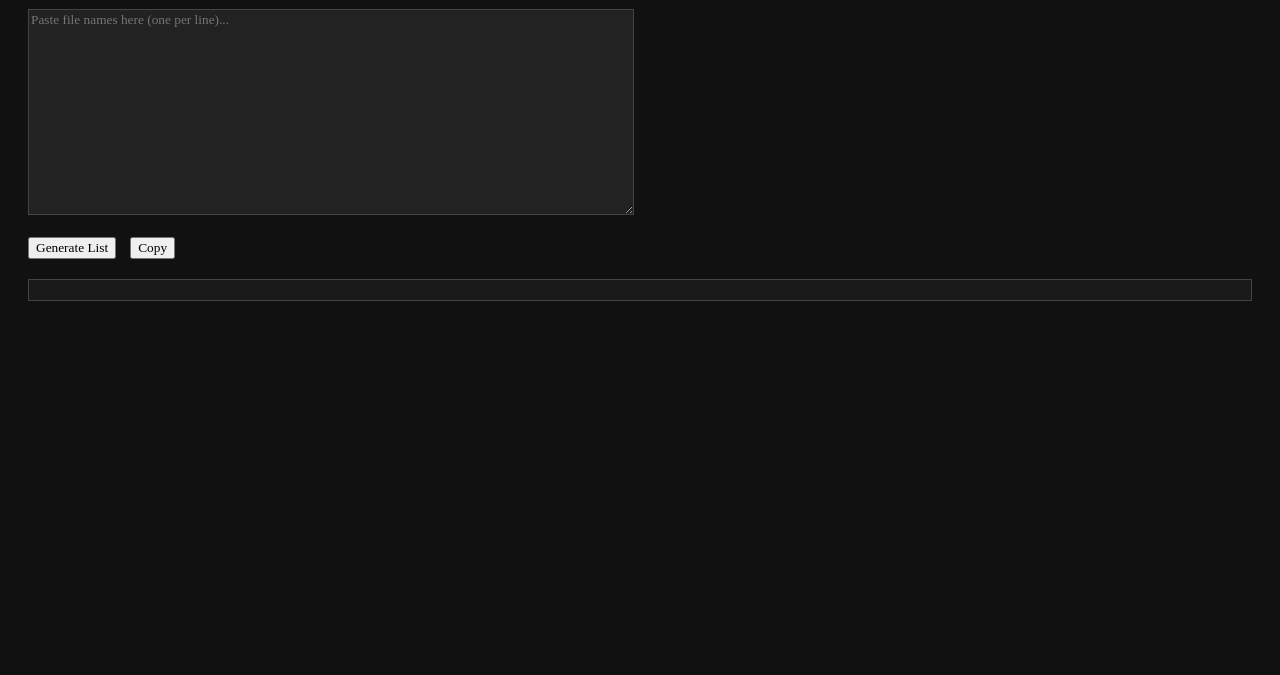
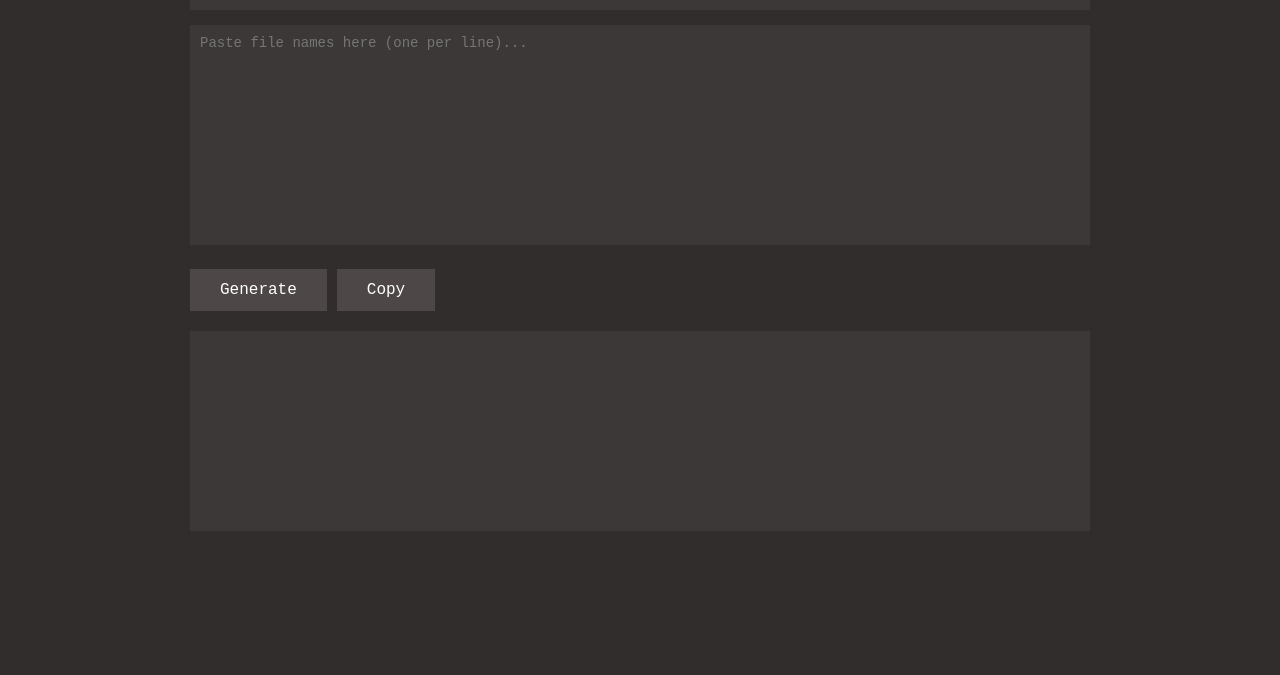
Before and after one commit to SugarPancakke/ScriptDiff, a plain HTML site: page tools/list.html in a window 1280 px wide. Shown: the part 125-800 px from the top of the page. Drawn offline with Linux system fonts and the light colour scheme.

Commit message:
Update list.html

```diff
--- a/tools/list.html
+++ b/tools/list.html
@@ -6,32 +6,82 @@
 
 <style>
   body {
-    background: #111;
+    margin: 0;
+    background: #322d2d;
     color: white;
-    font-family: "Times New Roman", serif;
-    padding: 20px;
+    display: flex;
+    justify-content: center;
+    font-family: monospace;
+  }
+
+  .wrapper {
+    width: 95%;
+    max-width: 900px;
+    margin-top: 40px;
+  }
+
+  h2 {
+    text-align: center;
+    font-weight: normal;
+  }
+
+  input[type="file"] {
+    background: #3d3838;
+    color: white;
+    border: none;
+    padding: 10px;
+    width: 100%;
+    box-sizing: border-box;
+    font-family: monospace;
   }
 
   textarea {
-    width: 600px;
-    height: 200px;
-    background: #222;
+    width: 100%;
+    height: 220px;
+    background: #3d3838;
     color: white;
-    font-family: "Times New Roman", serif;
-    border: 1px solid #444;
+    border: none;
+    padding: 10px;
+    box-sizing: border-box;
+    font-family: monospace;
+    font-size: 14px;
+    resize: none;
+  }
+
+  .buttons {
+    display: flex;
+    gap: 10px;
+    margin: 20px 0;
   }
 
   button {
-    font-family: "Times New Roman", serif;
-    margin-right: 10px;
+    background: #4d4747;
+    color: white;
+    border: none;
+    padding: 12px 30px;
     cursor: pointer;
+    font-size: 16px;
+    font-family: monospace;
+  }
+
+  button:hover {
+    background: #5a5454;
+  }
+
+  #copyStatus {
+    margin-left: 10px;
+    color: #ccc;
+    font-size: 14px;
   }
 
   #output {
-    margin-top: 20px;
+    background: #3d3838;
     padding: 10px;
-    border: 1px solid #444;
-    background: #1a1a1a;
+    min-height: 200px;
+    white-space: pre-wrap;
+    font-family: monospace;
+    overflow-x: auto;
+    box-sizing: border-box;
   }
 
   #output ul {
@@ -40,13 +90,44 @@ button {
   }
 
   #output li {
-    color: white;
     margin-bottom: 4px;
+  }
+
+  /* DARK SCROLLBAR (MATCH OTHER SCRIPTS) */
+  textarea::-webkit-scrollbar,
+  #output::-webkit-scrollbar {
+    width: 10px;
+    height: 10px;
+  }
+
+  textarea::-webkit-scrollbar-track,
+  #output::-webkit-scrollbar-track {
+    background: #2a2525;
+  }
+
+  textarea::-webkit-scrollbar-thumb,
+  #output::-webkit-scrollbar-thumb {
+    background: #4a4040;
+    border-radius: 8px;
+    border: 2px solid #2a2525;
+  }
+
+  textarea::-webkit-scrollbar-thumb:hover,
+  #output::-webkit-scrollbar-thumb:hover {
+    background: #5a4d4d;
+  }
+
+  textarea,
+  #output {
+    scrollbar-width: thin;
+    scrollbar-color: #4a4040 #2a2525;
   }
 </style>
 </head>
 
 <body>
+
+<div class="wrapper">
 
   <h2>Outfit List Maker</h2>
 
@@ -57,13 +138,15 @@ button {
   <textarea id="filenameInput"
   placeholder="Paste file names here (one per line)..."></textarea>
 
-<br><br>
-
-<button onclick="generateList()">Generate List</button>
+  <div class="buttons">
+    <button onclick="generateList()">Generate</button>
     <button onclick="copyList()">Copy</button>
     <span id="copyStatus"></span>
+  </div>
 
   <div id="output"></div>
+
+</div>
 
 <script>
 const orderedIDs = [
@@ -108,18 +191,15 @@ function extractID(name) {
 function generateList() {
     const foundIDs = [];
 
-    // FILE INPUT
     const files = document.getElementById("upload").files;
 
     for (const file of files) {
         const id = extractID(file.name);
-
         if (id && orderedIDs.includes(id) && !foundIDs.includes(id)) {
             foundIDs.push(id);
         }
     }
 
-    // TEXT INPUT
     const text = document.getElementById("filenameInput").value;
 
     const lines = text
@@ -129,13 +209,11 @@ function generateList() {
 
     for (const line of lines) {
         const id = extractID(line);
-
         if (id && orderedIDs.includes(id) && !foundIDs.includes(id)) {
             foundIDs.push(id);
         }
     }
 
-    // BUILD LIST
     const htmlList = orderedIDs
         .filter(id => foundIDs.includes(id))
         .map(id => `<li>${idMap[id]}</li>`)
```
Lines whose indentation alone changed are shown as unchanged.
